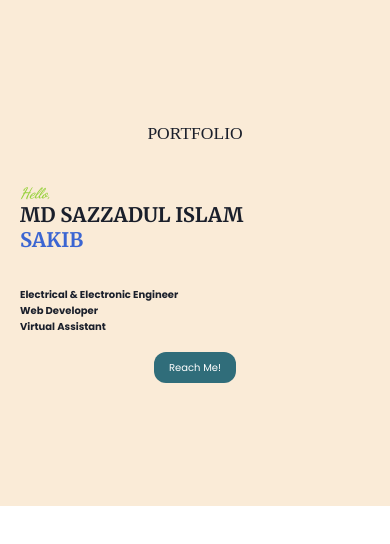
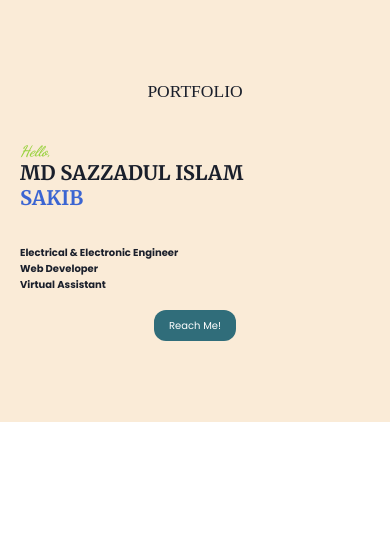
Before and after one commit to S4KI8/portfolio, a plain HTML site: page index.html in a window 390 px wide. Drawn offline with Linux system fonts and the light colour scheme.

Commit message:
Add files via upload

```diff
--- a/assets/css/style.css
+++ b/assets/css/style.css
@@ -22,7 +22,7 @@ Fonts List */
 @media (max-width: 575px) {
   #hero {
     grid-template-columns: 100vw;
-    grid-template-rows: 60vh;
+    grid-template-rows: 50vh;
   }
 }
 @media (min-width: 576px) and (max-width: 768px) {
```
